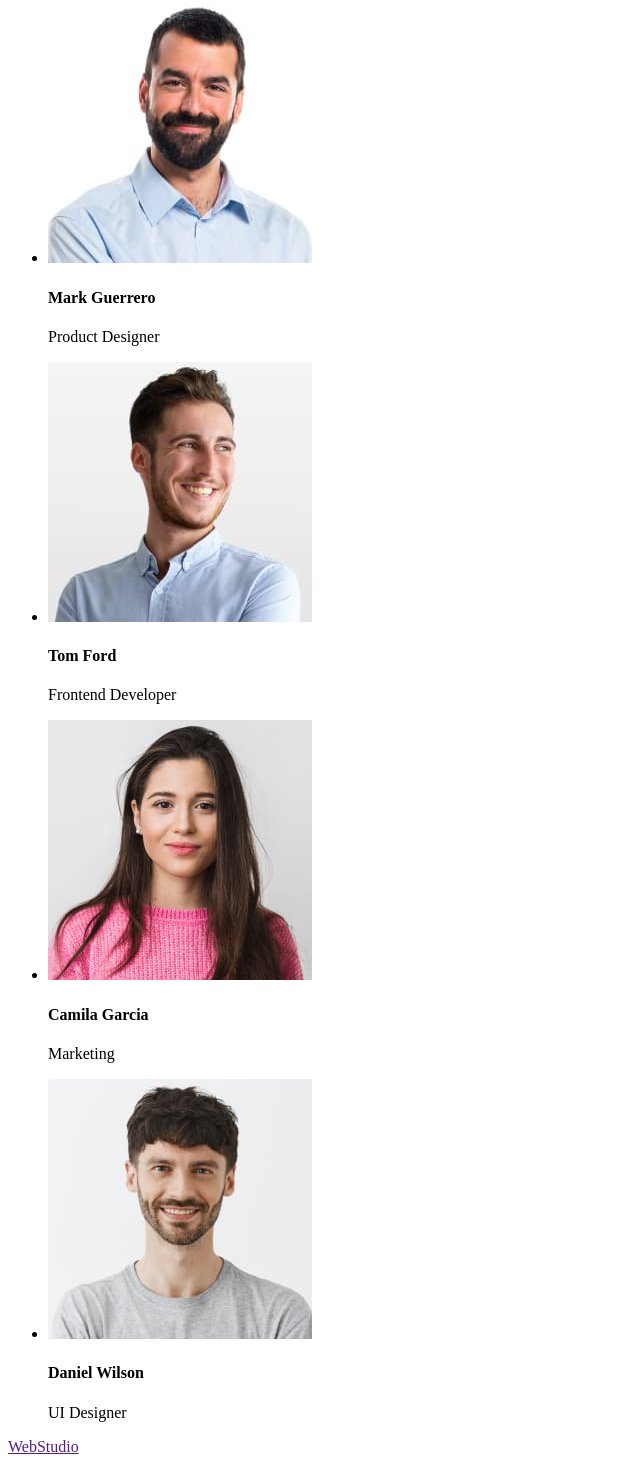
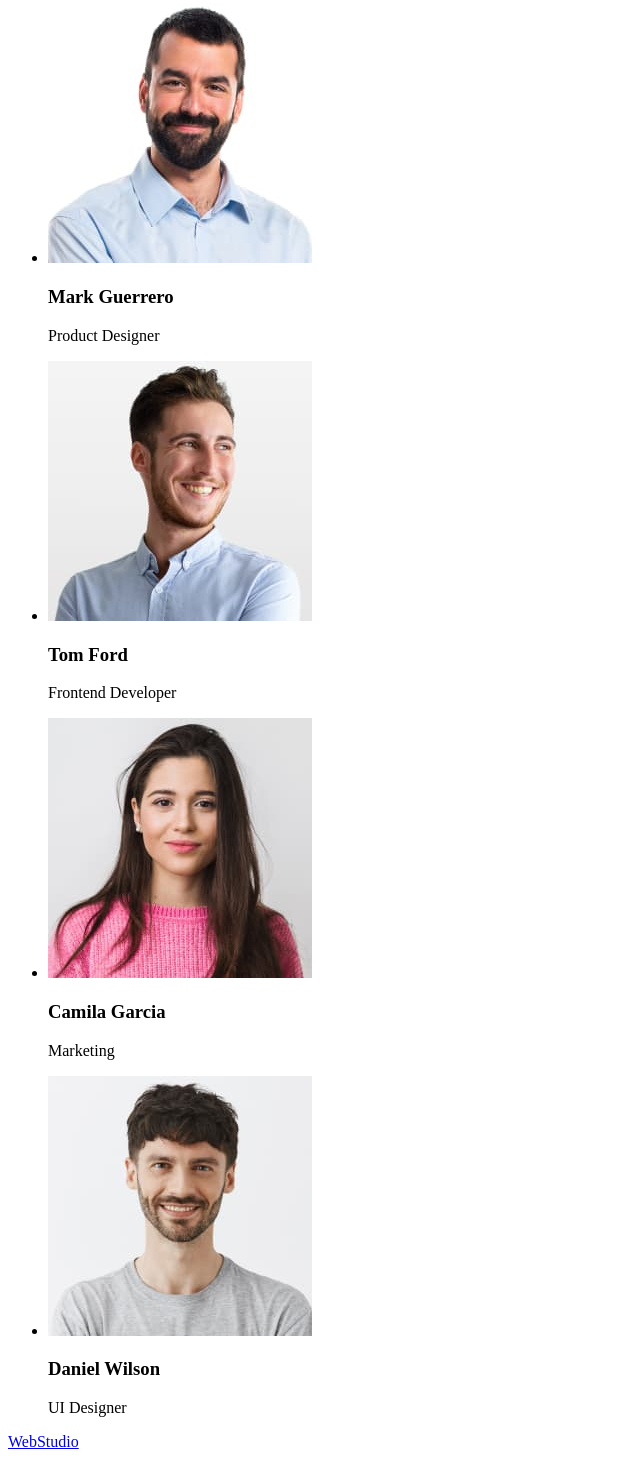
Before and after one commit to Marensfc/goit-markup-hw-01, a plain HTML site: page index.html in a window 1280 px wide. Shown: the part 609-2067 px from the top of the page, without its empty margins (0-640 px from the left). Drawn offline with Linux system fonts and the light colour scheme.

Commit message:
Autochek-02

```diff
--- a/index.html
+++ b/index.html
@@ -25,7 +25,6 @@
     </header>
     <!-- Main -->
     <main>
-
       <section>
         <h1>Effective Solutions for Your Business</h1>
         <button type="button">Order Service</button>
@@ -74,7 +73,7 @@
               alt="Product designer's photo"
               width="264"
             />
-            <h4>Mark Guerrero</h4>
+            <h3>Mark Guerrero</h3>
             <p>Product Designer</p>
           </li>
           <li>
@@ -83,7 +82,7 @@
               alt="Front-end developer's photo"
               width="264"
             />
-            <h4>Tom Ford</h4>
+            <h3>Tom Ford</h3>
             <p>Frontend Developer</p>
           </li>
           <li>
@@ -92,7 +91,7 @@
               alt="marketer's photo"
               width="264"
             />
-            <h4>Camila Garcia</h4>
+            <h3>Camila Garcia</h3>
             <p>Marketing</p>
           </li>
           <li>
@@ -101,7 +100,7 @@
               alt="UI-designer's photo"
               width="264"
             />
-            <h4>Daniel Wilson</h4>
+            <h3>Daniel Wilson</h3>
             <p>UI Designer</p>
           </li>
         </ul>
@@ -109,7 +108,7 @@
     </main>
     <!-- Footer -->
     <footer>
-      <a href="">WebStudio</a>
+      <a href="./index.html">WebStudio</a>
       <p>
         Increase the flow of customers and sales for your business with digital
         marketing & growth solutions.
```
